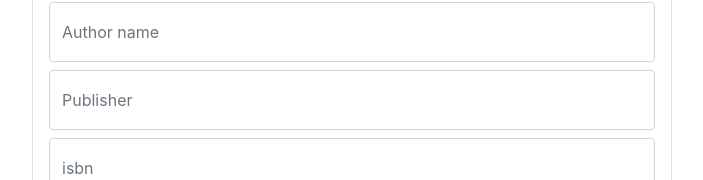
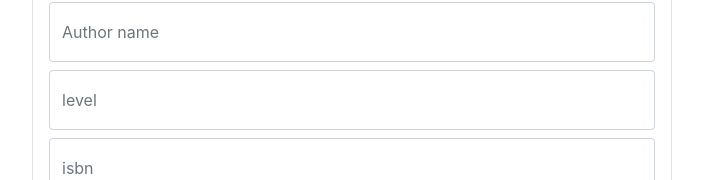
Before and after one commit to CodyAskew9/altura-prep-fe, a React (Create React App) app: page /addBook in a window 1280 px wide. Shown: the part 197-377 px from the top of the page, without its empty margins (288-991 px from the left). Built offline with nearby package versions, Linux system fonts and the light colour scheme.

Commit message:
removed publisher in favor of level

```diff
--- a/src/actions/book_action.js
+++ b/src/actions/book_action.js
@@ -46,7 +46,7 @@ export const filterBook = (searchKey)=> async dispatch =>{
     var filterItem ;
     try {
         const response = await axios.get('https://altura-prep-library-be-production.up.railway.app/api/books/allBook');
-        filterItem = response.data.filter(pizza => pizza.isbn.toLowerCase().includes(searchKey.toLowerCase()));
+        filterItem = response.data.filter(pizza => pizza.isbn.toLowerCase().includes(searchKey));
 
         dispatch({
            type:'GET_BOOKS_SUCCESS',
--- a/src/screens/AddBook.js
+++ b/src/screens/AddBook.js
@@ -6,7 +6,7 @@ import {Toast} from "react-bootstrap"
 const AddBook = () => {
     const[title,setTitle] = useState("")
     const[author,setAuthor] = useState("")
-    const[publisher,setPublisher] = useState("")
+    const[level,setLevel] = useState("")
     const[isbn,setIsbn] = useState("")
     const[copies,setCopies] = useState("")
     const [show, setShow] = useState(false);
@@ -14,13 +14,13 @@ const AddBook = () => {
     const dispatch = useDispatch()
 
       const PostData = () => {
-        const book = { title,author,publisher,isbn,copies };
+        const book = { title,author,level,isbn,copies };
 
         dispatch(addOneBook(book));
         setShow(true)
         setTitle("")
         setAuthor("")
-        setPublisher("")
+        setLevel("")
         setCopies("")
         setIsbn("")
     };
@@ -42,8 +42,8 @@ const AddBook = () => {
                         onChange={(e) => setAuthor(e.target.value)} className="form-control" />
                     </div>
                     <div className="mb-2">
-                        <input type="text" placeholder="Publisher" value={publisher}  style={{height:"60px"}}
-                        onChange={(e) => setPublisher(e.target.value)} className="form-control" />
+                        <input type="text" placeholder="level" value={level}  style={{height:"60px"}}
+                        onChange={(e) => setLevel(e.target.value)} className="form-control" />
                     </div>
                     <div className="mb-2">
                         <input type="text" placeholder="isbn" value={isbn} style={{height:"60px"}}
--- a/src/screens/AllBook.js
+++ b/src/screens/AllBook.js
@@ -46,10 +46,10 @@ let newBooksId = filterBook22 && filterBook22.map(book=> book.bookId)
 
 
         }
-        const {title,author,publisher,isbn,_id,copies} = book ;
+        const {title,author,level,isbn,_id,copies} = book ;
 
         const issueUser = {
-            title,author,publisher,isbn,userId,bookId:_id,userBranch,userName,copies
+            title,author,level,isbn,userId,bookId:_id,userBranch,userName,copies
         }
         if(book.copies){
             dispatch(issueABook(issueUser))
```
